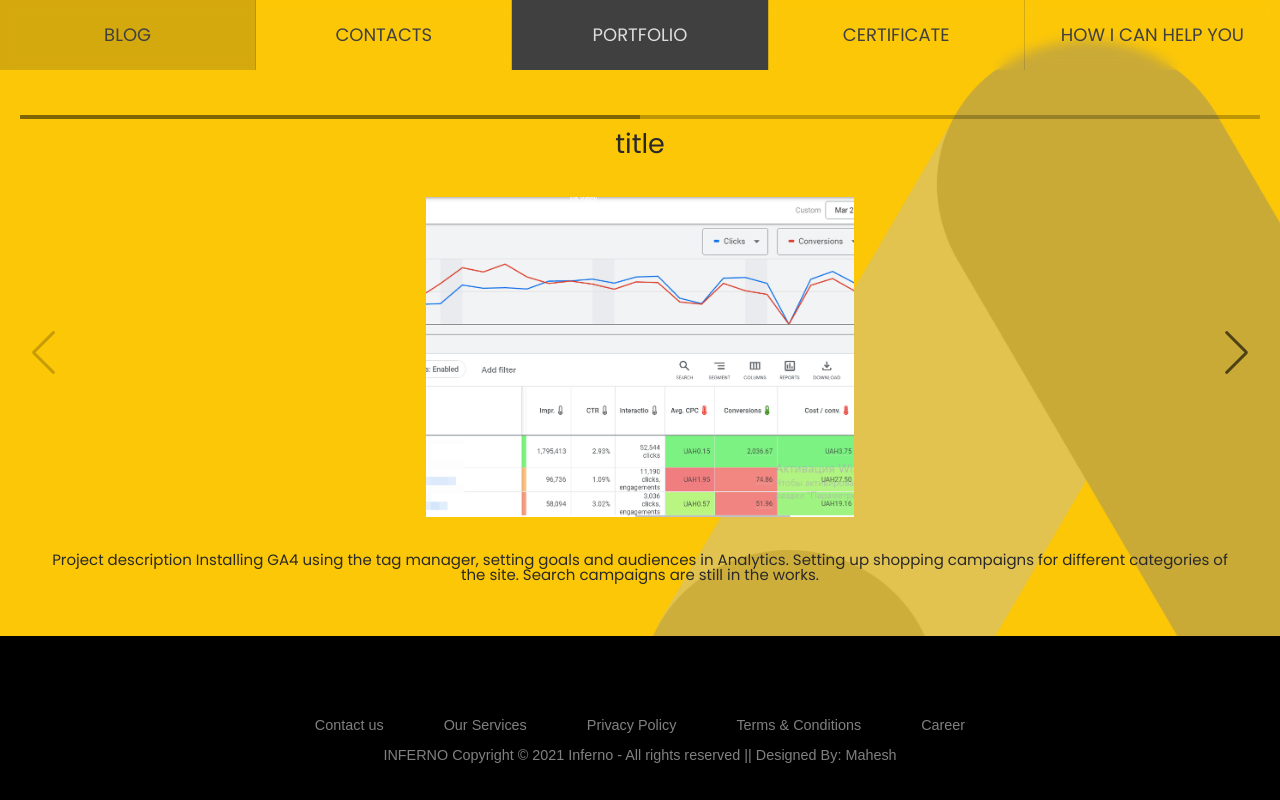
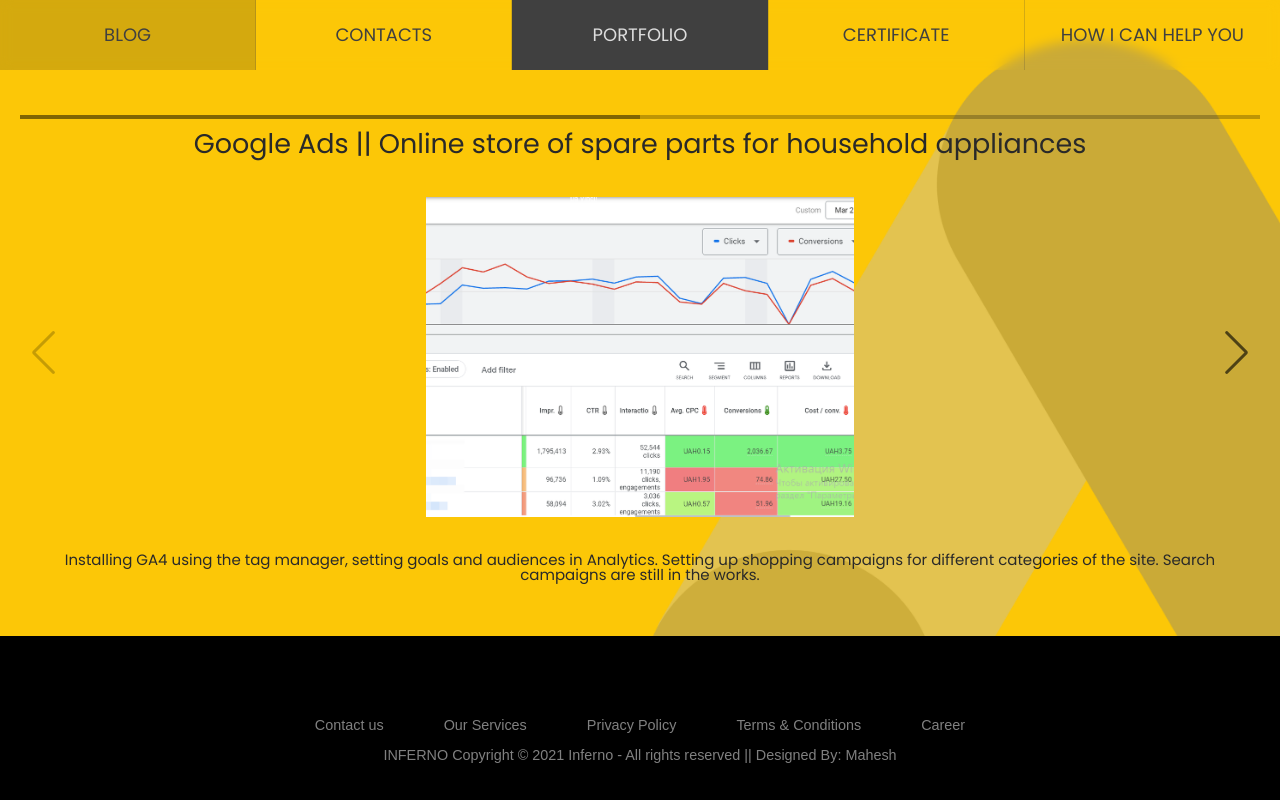
Before and after one commit to LuVuitton/svetlana-lobanova-ppc, a Next.js app: page /portfolio in a window 1280 px wide. Built offline with nearby package versions, Linux system fonts and the light colour scheme.

Commit message:
added zoom to profile

```diff
--- a/src/components/TheSwiper/TheSwiper.tsx
+++ b/src/components/TheSwiper/TheSwiper.tsx
@@ -3,30 +3,38 @@ import { Swiper, SwiperSlide } from 'swiper/react'
 import 'swiper/scss'
 import 'swiper/scss/pagination'
 import 'swiper/scss/navigation'
-import styles from './index.module.scss' // Или имя вашего SCSS файла
-
-// Import required modules
-import { Pagination, Navigation } from 'swiper/modules'
+import styles from './index.module.scss'
+import { Pagination, Navigation, Zoom } from 'swiper/modules'
 import img from '../../../public/portfolio1.png'
 import img2 from '../../../public/portfolio2.png'
 import Image from 'next/image'
 
-export const imagesData = [
-  { id: 1, src: img, alt: 'First' },
-  { id: 2, src: img2, alt: 'Second' },
+export const portfolioData = [
+  {
+    id: 1,
+    image: {
+      src: img,
+    },
+    title: 'Google Ads || Online store of spare parts for household appliances',
+    description:
+      'Installing GA4 using the tag manager, setting goals and audiences in Analytics. Setting up shopping campaigns for different categories of the site. Search campaigns are still in the works.',
+  },
+  {
+    id: 2,
+    image: { src: img2 },
+    title: 'Google Ads | Power tool parts store',
+    description:
+      'Setting up search campaigns for categories of the site that were not previously involved in advertising. Attracting buyers during the grass mowing season to buy spare parts for trimmers and lawn mowers. Smart shopping campaigns, Performance Max, and a general search campaign were used.',
+  },
 ]
 
 export default function TheSwiper() {
-  const images = imagesData.map((e) => (
-    <SwiperSlide className={styles.swiperSlide} key={e.id}>
-      <div className={styles.title}>title</div>
-      <Image src={e.src} alt={e.alt} />
+  const images = portfolioData.map((e) => (
+    <SwiperSlide zoom className={styles.swiperSlide} key={e.id}>
+      <div className={styles.title}>{e.title}</div>
+      <Image src={e.image.src} alt={e.title} />
 
-      <div className={styles.description}>
-        Project description Installing GA4 using the tag manager, setting goals
-        and audiences in Analytics. Setting up shopping campaigns for different
-        categories of the site. Search campaigns are still in the works.
-      </div>
+      <div className={styles.description}>{e.description}</div>
     </SwiperSlide>
   ))
   return (
@@ -35,9 +43,10 @@ export default function TheSwiper() {
         pagination={{
           type: 'progressbar',
         }}
-        navigation={true}
-        modules={[Pagination, Navigation]}
+        navigation
+        modules={[Pagination, Navigation, Zoom]}
         className={styles.mySwiper}
+        zoom
       >
         {images}
       </Swiper>
```
Also changed, not shown: src/components/HelpYouBlock/HelpYouBlock.tsx (+9 -1 lines), src/components/HelpYouOptions/HelpYouOptions.tsx (+7 -0 lines).
